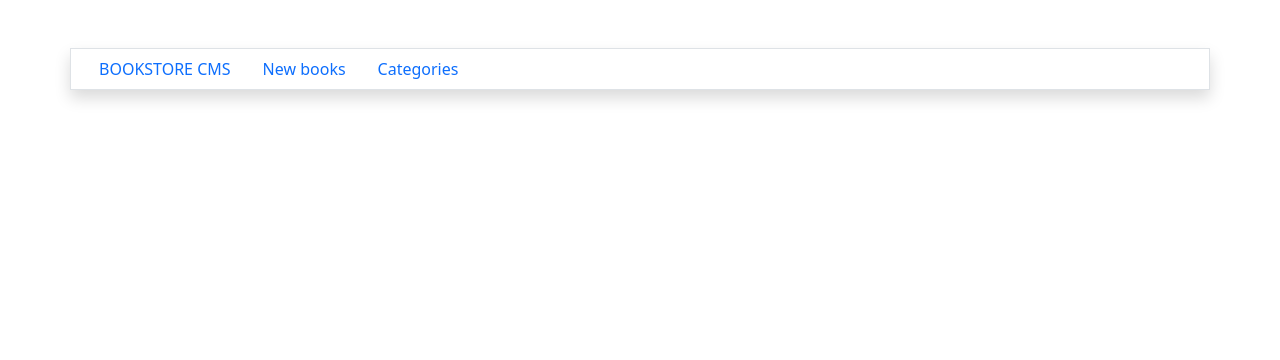
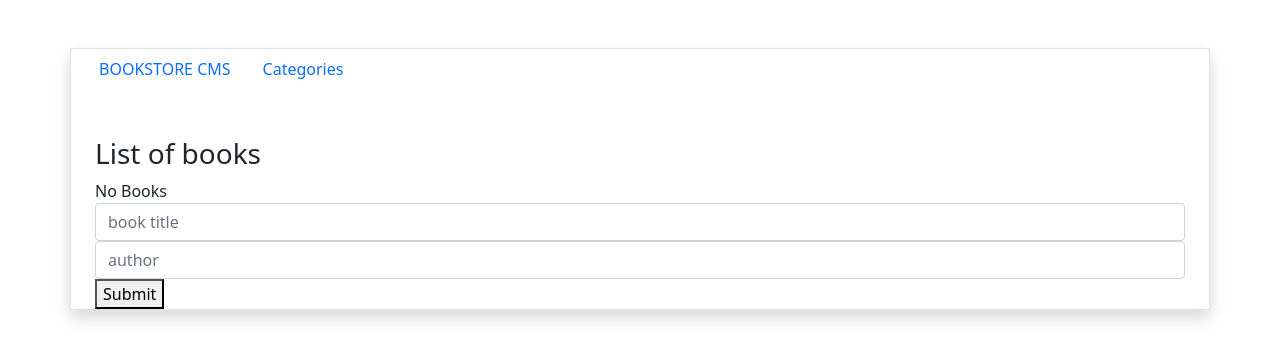
Before and after one commit to tmampa/bookstore-cms, a React (Create React App) app: page / in a window 1280 px wide. Shown: the top 360 px of the page. Built offline with nearby package versions, Linux system fonts and the light colour scheme.

Commit message:
Fix navbar to have 2 links

```diff
--- a/src/App.js
+++ b/src/App.js
@@ -3,11 +3,10 @@ import {
   Switch,
   Route,
 } from 'react-router-dom';
-import Books from './components/Books';
 import Categories from './components/Categories';
-import Booklists from './components/Booklists';
 import 'bootstrap/dist/css/bootstrap.min.css';
 import Navbar from './components/Navbar';
+import Books from './components/Books';
 
 function App() {
   return (
@@ -15,10 +14,7 @@ function App() {
       <div className="container border shadow mt-5">
         <Navbar />
         <Switch>
-          <Route path="/booklists">
-            <Booklists />
-          </Route>
-          <Route path="/books">
+          <Route exact path="/">
             <Books />
           </Route>
           <Route path="/categories">
--- a/src/components/Books.js
+++ b/src/components/Books.js
@@ -1,8 +1,10 @@
 import React from 'react';
 import Addbooks from './Addbooks';
+import Booklists from './Booklists';
 
 const Books = () => (
   <div className="pt-5 container">
+    <Booklists />
     <Addbooks />
   </div>
 );
--- a/src/components/Navbar.js
+++ b/src/components/Navbar.js
@@ -7,9 +7,6 @@ const Navbar = () => (
       <NavLink className="nav-link" to="/Booklists" exact>BOOKSTORE CMS</NavLink>
     </li>
     <li className="nav-item">
-      <NavLink className="nav-link" to="/books" exact>New books</NavLink>
-    </li>
-    <li className="nav-item">
       <NavLink className="nav-link" to="/categories" exact>Categories</NavLink>
     </li>
   </ul>
```
